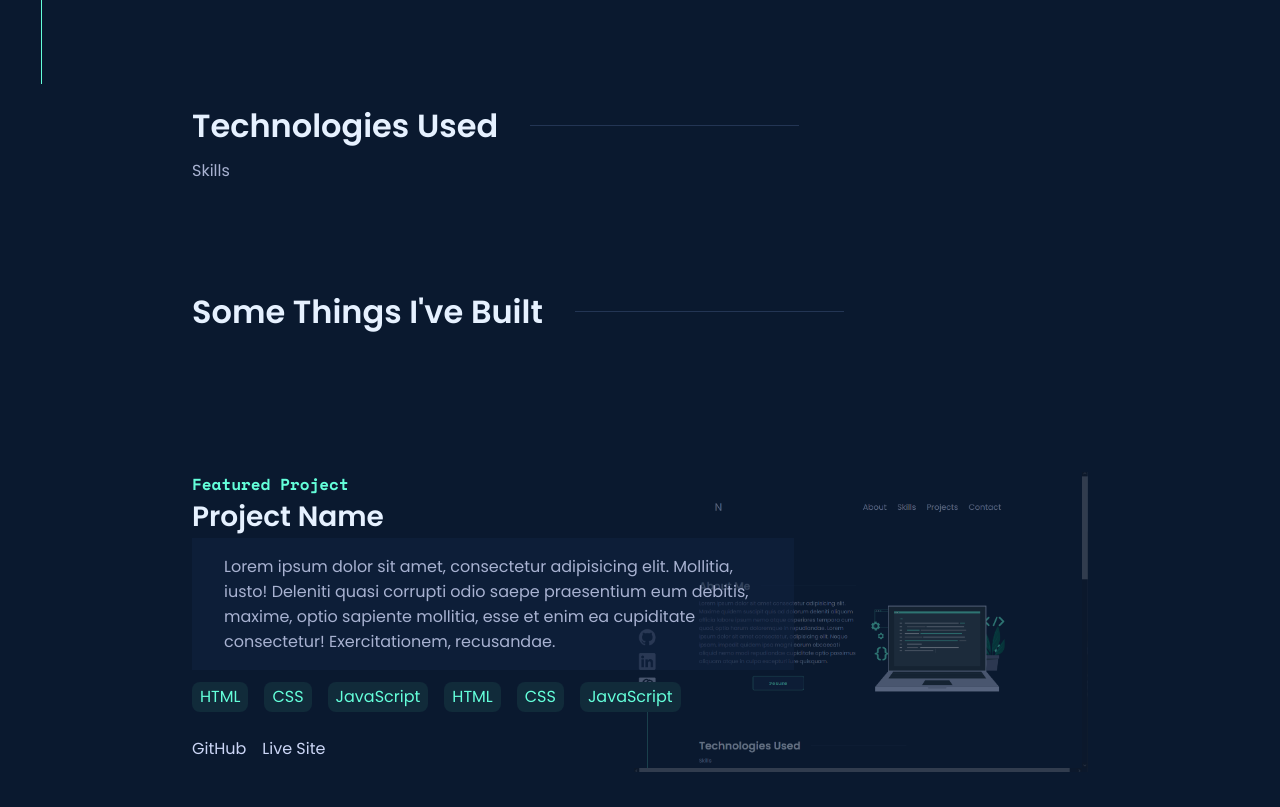
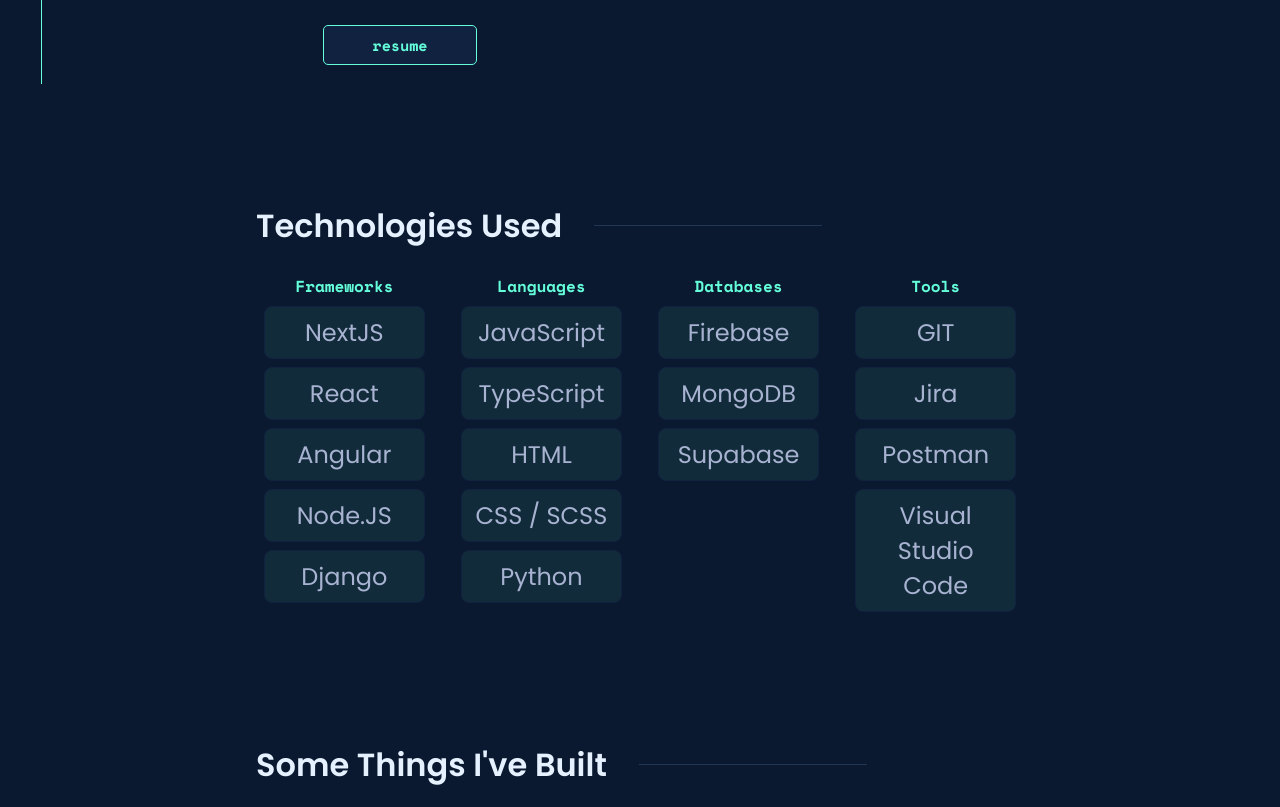
Before and after one commit to nathandallas/javascript-portfolio, a website built with Vite: page index.html in a window 1280 px wide. Shown: the part 718-1525 px from the top of the page. Built offline with nearby package versions, Linux system fonts and the light colour scheme.

Commit message:
fixed scroll bar and added skills

```diff
--- a/index.html
+++ b/index.html
@@ -75,7 +75,37 @@
         <h2>Technologies Used</h2>
         <span></span>
       </div>
-      Skills
+      <div class="skills-lists">
+        <ul>
+          <h4>Frameworks</h4>
+          <li>NextJS</li>
+          <li>React</li>
+          <li>Angular</li>
+          <li>Node.JS</li>
+          <li>Django</li>
+        </ul>
+        <ul>
+          <h4>Languages</h4>
+          <li>JavaScript</li>
+          <li>TypeScript</li>
+          <li>HTML</li>
+          <li>CSS / SCSS</li>
+          <li>Python</li>
+        </ul>
+        <ul>
+          <h4>Databases</h4>
+          <li>Firebase</li>
+          <li>MongoDB</li>
+          <li>Supabase</li>
+        </ul>
+        <ul>
+          <h4>Tools</h4>
+          <li>GIT</li>
+          <li>Jira</li>
+          <li>Postman</li>
+          <li>Visual Studio Code</li>
+        </ul>
+      </div>
     </section>
 
     <!-- PROJECTS SECTION -->
@@ -126,8 +156,8 @@
             <li>Item</li>
           </ul>
           <ul>
-            <li>GitHub</li>
-            <li>Live Site</li>
+            <a>GitHub</a>
+            <a>Live Site</a>
           </ul>
         </div>
       </div>
@@ -148,8 +178,8 @@
             <li>Item</li>
           </ul>
           <ul>
-            <li>GitHub</li>
-            <li>Live Site</li>
+            <a>GitHub</a>
+            <a>Live Site</a>
           </ul>
         </div>
       </div>
@@ -167,13 +197,13 @@
 
     <aside class="socials-desktop">
       <div class="socials">
-        <a href="httpL//github.com/nathandallas"
+        <a href="http://github.com/nathandallas"
           ><img src="/public/github.svg" alt="GitHub"
         /></a>
-        <a href="httpL//github.com/nathandallas"
+        <a href="http://github.com/nathandallas"
           ><img src="/public/linkedin.svg" alt="LinkedIn"
         /></a>
-        <a href="httpL//github.com/nathandallas"
+        <a href="http://github.com/nathandallas"
           ><img src="/public/codewars.svg" alt="CodeWars"
         /></a>
         <span></span>
--- a/styles/_projects.scss
+++ b/styles/_projects.scss
@@ -36,6 +36,7 @@
     margin: 8rem 0;
     & p {
       background-color: $lightnavy90;
+      border-radius: 1rem;
       width: 60%;
       padding: 1rem 2rem;
     }
--- a/styles/_skills.scss
+++ b/styles/_skills.scss
@@ -1 +1,23 @@
 @import "partials";
+
+.skills-lists {
+  display: flex;
+  justify-content: space-between;
+  text-align: center;
+  & ul {
+    width: 23%;
+    padding: 1rem 0;
+  }
+
+  & li {
+    list-style: none;
+    padding: 0.5rem;
+    margin: 0.5rem;
+    font-size: 1.5rem;
+    background-color: #112b3a;
+    color: $lightslate;
+    border-radius: 0.5rem;
+    border: 1px solid $lightnavy;
+
+  }
+}
--- a/styles/style.scss
+++ b/styles/style.scss
@@ -21,6 +21,7 @@
 
 html {
   scroll-behavior: smooth;
+  overflow-x: hidden;
 }
 
 a {
@@ -69,14 +70,14 @@
   margin: 2rem;
   @include tablet {
     margin: 6rem auto;
-    width: 70vw;
+    width: 60vw;
     max-width: 1000px;
   }
 }
 
 .header {
   display: flex;
-  width: 100%;
+  width: 99%;
   align-items: center;
   & span {
     display: none;
```
